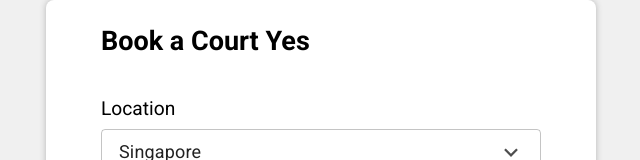
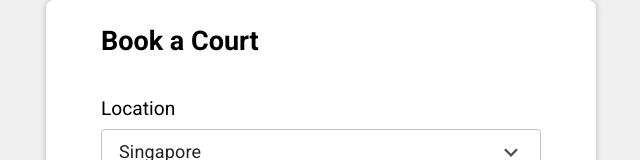
Before and after one commit to hmassareli/minthouse-booking, a Next.js app: page / in a window 1280 px wide. Shown: the top 160 px of the page, without its empty margins (319-959 px from the left). Built offline with nearby package versions, Linux system fonts and the light colour scheme.

Commit message:
Revert "testing weird things"
This reverts commit 744d41095ee891868ed232b5471701ed4f8a32e5.

```diff
--- a/src/app/page.tsx
+++ b/src/app/page.tsx
@@ -27,7 +27,6 @@ export default function Home() {
   const setDate = useSetAtom(dateAtom);
 
   const handleChangeCalendar = (newValue: Date | null) => {
-    console.log(newValue);
     setDate(newValue);
     setSelectedDateString(newValue);
     if (newValue) {
@@ -46,7 +45,7 @@ export default function Home() {
           }
         >
           <h1 className="text-[27px] mt-0 font-extrabold mb-10 leading-none ">
-            Book a Court {"isDaySelected" + isDaySelected ? "Yes" : "No"}
+            Book a Court
           </h1>
           <div className="mb-4">
             <h2 className="mb-[5px] text-[1.2rem]">Location</h2>
```
